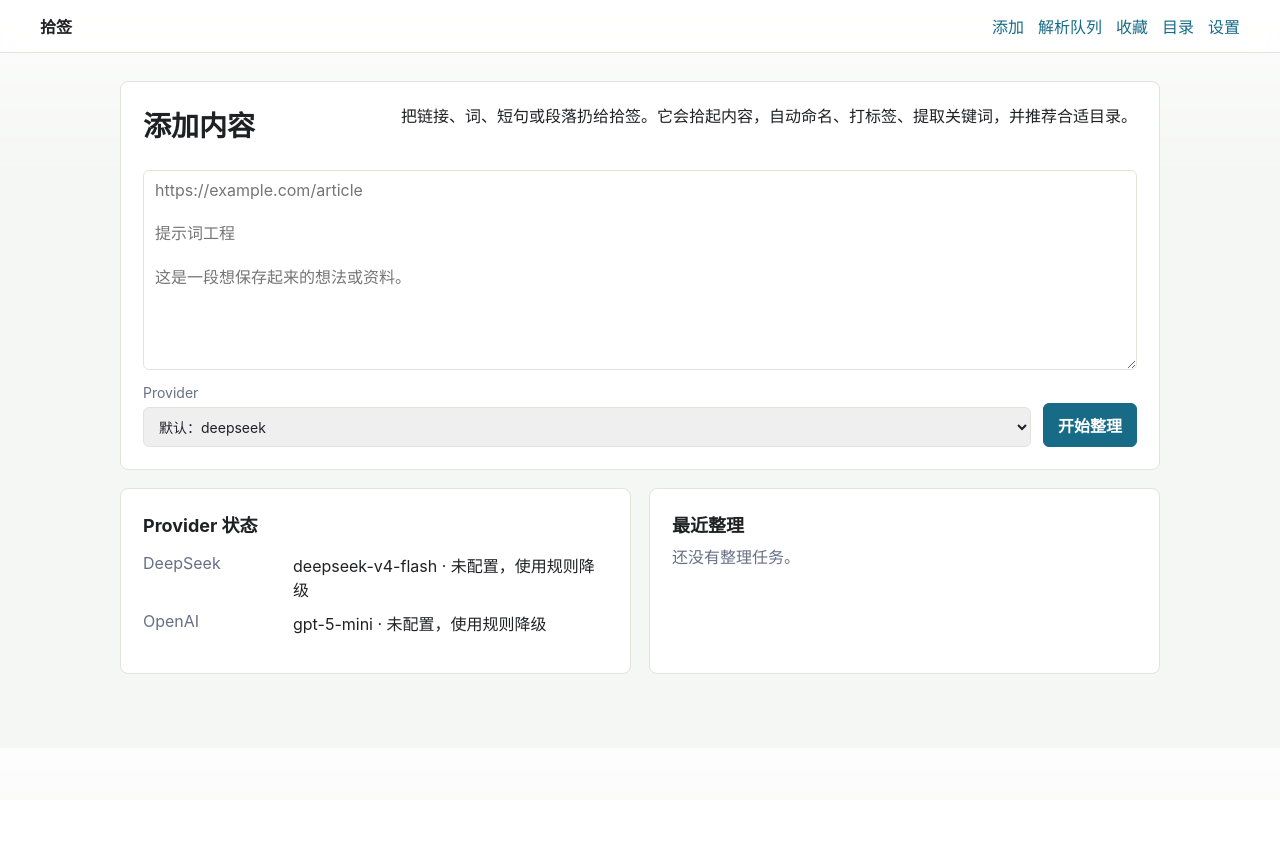
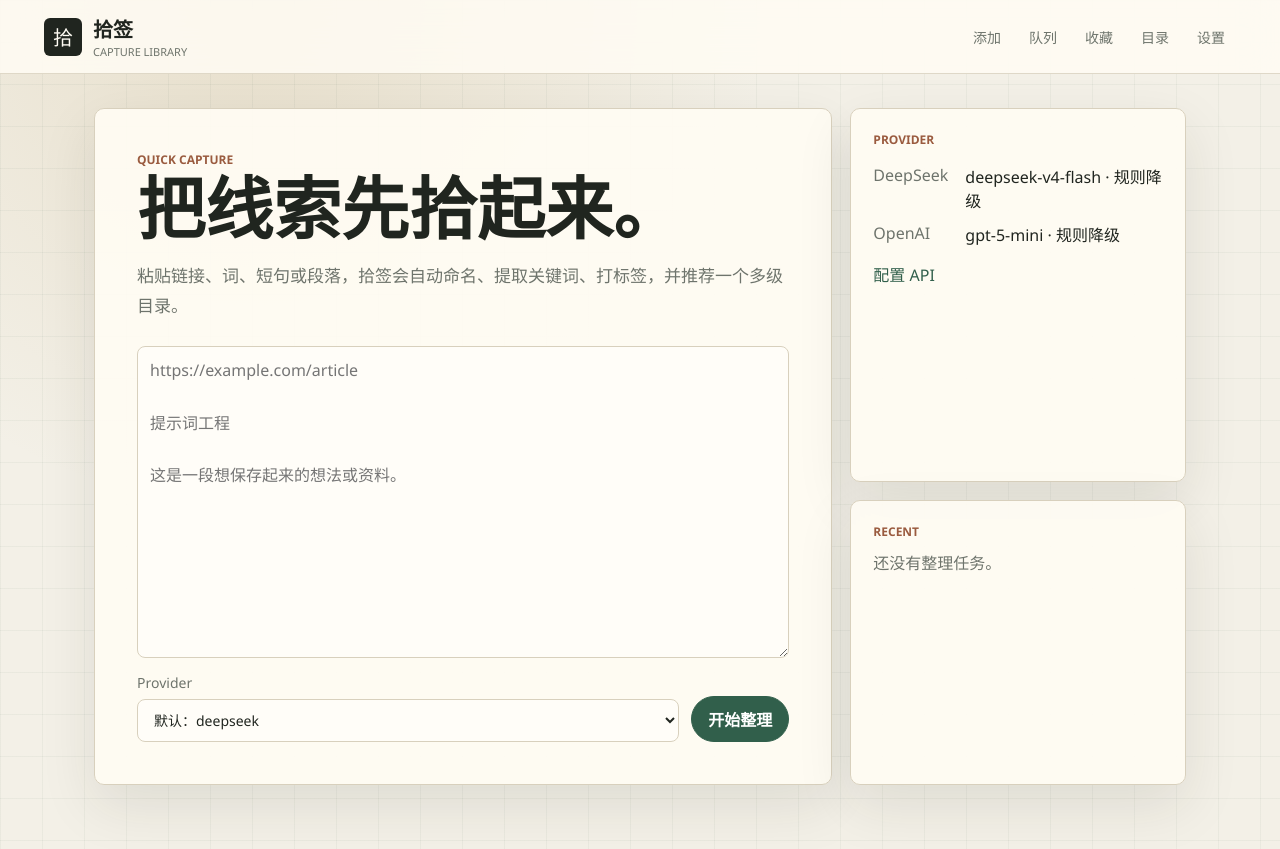
Before and after one commit to xiaomengxy/shiqian, a FastAPI app: page / in a window 1280 px wide. Before the commit the page ends 674 px from the top, so only its background shows below. Run offline with FastAPI, Linux system fonts and the light colour scheme.

Commit message:
Redesign Shiqian frontend experience

```diff
--- a/app/static/style.css
+++ b/app/static/style.css
@@ -1,17 +1,20 @@
 :root {
   color-scheme: light;
-  --bg: #f5f7f4;
-  --panel: #ffffff;
-  --ink: #202124;
-  --muted: #667085;
-  --line: #dfe4dd;
-  --accent: #176b87;
-  --accent-strong: #0f4d5f;
-  --soft: #eef6f7;
-  --leaf: #5f7f45;
-  --warm: #f4efe4;
-  --danger: #b42318;
-  font-family: Inter, "Segoe UI", system-ui, -apple-system, sans-serif;
+  --bg: #f3f0e7;
+  --paper: #fffcf4;
+  --paper-strong: #fff8e8;
+  --ink: #20251f;
+  --muted: #6e746c;
+  --line: #d8d0bd;
+  --line-strong: #b9ad94;
+  --accent: #315f4b;
+  --accent-strong: #1e3f32;
+  --accent-soft: #e5efe8;
+  --clay: #9a5b3f;
+  --gold: #b3924f;
+  --danger: #a33a2b;
+  --shadow: 0 20px 55px rgba(44, 38, 25, 0.10);
+  font-family: "Aptos", "Segoe UI", "Noto Sans SC", sans-serif;
 }
 
 * {
@@ -21,9 +24,20 @@
 body {
   margin: 0;
   background:
-    linear-gradient(180deg, rgba(255,255,255,0.78), rgba(255,255,255,0) 180px),
+    linear-gradient(90deg, rgba(49, 95, 75, 0.05) 1px, transparent 1px),
+    linear-gradient(180deg, rgba(49, 95, 75, 0.05) 1px, transparent 1px),
+    radial-gradient(circle at 20% 0%, rgba(179, 146, 79, 0.18), transparent 32rem),
     var(--bg);
+  background-size: 42px 42px, 42px 42px, auto, auto;
   color: var(--ink);
+}
+
+.page-grain {
+  inset: 0;
+  opacity: 0.28;
+  pointer-events: none;
+  position: fixed;
+  z-index: 0;
 }
 
 a {
@@ -32,104 +46,168 @@ a {
 }
 
 a:hover {
-  text-decoration: underline;
+  color: var(--accent-strong);
+  text-decoration: none;
 }
 
 .topbar {
   align-items: center;
-  background: #ffffffcc;
-  border-bottom: 1px solid var(--line);
+  background: rgba(255, 252, 244, 0.86);
+  border-bottom: 1px solid rgba(216, 208, 189, 0.82);
+  backdrop-filter: blur(18px);
   display: flex;
   gap: 24px;
   justify-content: space-between;
-  padding: 14px clamp(16px, 4vw, 40px);
+  padding: 14px clamp(18px, 4vw, 44px);
   position: sticky;
   top: 0;
-  backdrop-filter: blur(12px);
-  z-index: 2;
+  z-index: 5;
 }
 
 .brand {
+  align-items: center;
   color: var(--ink);
-  font-weight: 700;
+  display: inline-flex;
+  gap: 11px;
+}
+
+.brand-mark {
+  align-items: center;
+  background: var(--ink);
+  border-radius: 6px;
+  color: var(--paper);
+  display: inline-flex;
+  font-family: "Songti SC", "Noto Serif SC", serif;
+  font-size: 20px;
+  height: 38px;
+  justify-content: center;
+  width: 38px;
+}
+
+.brand strong {
+  display: block;
+  font-family: "Songti SC", "Noto Serif SC", serif;
+  font-size: 20px;
+  letter-spacing: 0;
+}
+
+.brand small {
+  color: var(--muted);
+  display: block;
+  font-size: 11px;
+  margin-top: 1px;
+  text-transform: uppercase;
 }
 
 nav {
   display: flex;
   flex-wrap: wrap;
-  gap: 14px;
+  gap: 6px;
+}
+
+nav a {
+  border-radius: 999px;
+  color: var(--muted);
+  font-size: 14px;
+  padding: 7px 11px;
+}
+
+nav a:hover {
+  background: var(--accent-soft);
+  color: var(--accent-strong);
 }
 
 .shell {
   margin: 0 auto;
-  max-width: 1120px;
-  padding: 28px clamp(16px, 4vw, 40px) 56px;
+  max-width: 1180px;
+  padding: 34px clamp(16px, 4vw, 44px) 64px;
+  position: relative;
+  z-index: 1;
 }
 
-.collection-hero {
-  align-items: center;
-  background: #ffffff;
+.home-layout {
+  display: grid;
+  gap: 18px;
+  grid-template-columns: minmax(0, 1.65fr) minmax(300px, 0.75fr);
+}
+
+.capture-panel,
+.page-heading,
+.filter-panel,
+.panel,
+.rail-card,
+.bookmark-card,
+.empty-state {
+  background: rgba(255, 252, 244, 0.92);
   border: 1px solid var(--line);
-  border-radius: 8px;
-  display: flex;
+  border-radius: 10px;
+  box-shadow: var(--shadow);
+  min-width: 0;
+}
+
+.capture-panel {
+  min-height: 560px;
+  padding: clamp(24px, 4vw, 42px);
+}
+
+.capture-panel h1,
+.page-heading h1 {
+  font-family: "Songti SC", "Noto Serif SC", serif;
+  font-size: clamp(38px, 6vw, 68px);
+  font-weight: 700;
+  letter-spacing: 0;
+  line-height: 0.98;
+  margin: 0 0 16px;
+  overflow-wrap: anywhere;
+}
+
+.capture-panel p,
+.page-heading p {
+  color: var(--muted);
+  font-size: 17px;
+  line-height: 1.8;
+  margin: 0 0 24px;
+  max-width: 680px;
+}
+
+.section-kicker,
+.eyebrow {
+  color: var(--clay);
+  font-size: 12px;
+  font-weight: 800;
+  letter-spacing: 0;
+  margin-bottom: 10px;
+  text-transform: uppercase;
+}
+
+.capture-form textarea {
+  min-height: 285px;
+}
+
+.side-rail {
+  display: grid;
   gap: 18px;
-  justify-content: space-between;
-  margin-bottom: 14px;
+  min-width: 0;
+}
+
+.rail-card,
+.panel,
+.filter-panel,
+.empty-state {
   padding: 22px;
 }
 
-.collection-hero h1 {
-  margin-bottom: 6px;
+.page-heading {
+  align-items: flex-end;
+  display: flex;
+  gap: 22px;
+  justify-content: space-between;
+  margin-bottom: 18px;
+  padding: 28px;
 }
 
-.collection-hero p:last-child {
-  color: var(--muted);
-  margin: 0;
-}
-
-.eyebrow {
-  color: var(--leaf);
-  font-size: 12px;
-  font-weight: 800;
-  letter-spacing: 0;
-  margin-bottom: 6px;
-  text-transform: uppercase;
-}
-
-.filter-panel {
-  background: #ffffff;
-  border: 1px solid var(--line);
-  border-radius: 8px;
-  margin-bottom: 18px;
-  padding: 14px;
-}
-
-.panel {
-  background: var(--panel);
-  border: 1px solid var(--line);
-  border-radius: 8px;
-  margin-bottom: 18px;
-  padding: 22px;
-}
-
-.settings-card {
-  border: 1px solid var(--line);
-  border-radius: 8px;
-  display: grid;
-  gap: 12px;
-  padding: 16px;
-}
-
-.checkline {
-  align-items: center;
-  color: var(--ink);
-  display: flex;
-  gap: 8px;
-}
-
-.checkline input {
-  min-height: auto;
-  width: auto;
+.page-heading p {
+  margin-bottom: 0;
 }
 
 .panel-head {
@@ -145,16 +223,13 @@ h2 {
   margin: 0 0 8px;
 }
 
-h1 {
-  font-size: 28px;
-}
-
 h2 {
-  font-size: 18px;
+  font-family: "Songti SC", "Noto Serif SC", serif;
+  font-size: 22px;
 }
 
 p {
-  line-height: 1.6;
+  line-height: 1.65;
   margin: 0 0 12px;
 }
 
@@ -175,56 +250,75 @@ p {
 
 .stack {
   display: grid;
-  gap: 14px;
+  gap: 15px;
 }
 
 label {
   color: var(--muted);
   display: grid;
-  gap: 6px;
+  gap: 7px;
   font-size: 14px;
 }
 
 input,
 select,
 textarea {
+  background: #fffdf8;
   border: 1px solid var(--line);
-  border-radius: 6px;
+  border-radius: 8px;
   color: var(--ink);
   font: inherit;
-  min-height: 40px;
-  padding: 9px 11px;
+  min-height: 42px;
+  padding: 10px 12px;
   width: 100%;
 }
 
 textarea {
+  line-height: 1.65;
   resize: vertical;
+}
+
+input:focus,
+select:focus,
+textarea:focus {
+  border-color: var(--accent);
+  box-shadow: 0 0 0 3px rgba(49, 95, 75, 0.12);
+  outline: none;
 }
 
 button,
 .button {
+  align-items: center;
   background: var(--accent);
   border: 1px solid var(--accent);
-  border-radius: 6px;
+  border-radius: 999px;
   color: #fff;
   cursor: pointer;
   display: inline-flex;
   font: inherit;
-  font-weight: 650;
+  font-weight: 750;
   justify-content: center;
-  min-height: 40px;
-  padding: 9px 14px;
+  min-height: 42px;
+  padding: 10px 16px;
+  white-space: nowrap;
 }
 
 button:hover,
 .button:hover {
   background: var(--accent-strong);
-  text-decoration: none;
+  border-color: var(--accent-strong);
+  color: #fff;
 }
 
 .secondary {
-  background: var(--soft);
-  border-color: #b8d8df;
+  background: transparent;
+  border-color: var(--line-strong);
+  color: var(--accent-strong);
+}
+
+.secondary:hover {
+  background: var(--accent-soft);
+  border-color: var(--accent);
   color: var(--accent-strong);
 }
 
@@ -239,11 +333,11 @@ button:hover,
 .toolbar > label,
 .filters > input,
 .filters > select {
-  flex: 1 1 220px;
+  flex: 1 1 210px;
 }
 
 .filters .search-input {
-  flex: 2 1 340px;
+  flex: 2 1 360px;
 }
 
 .grid.two {
@@ -255,7 +349,11 @@ button:hover,
 .kv {
   display: grid;
   gap: 10px;
-  grid-template-columns: 140px 1fr;
+  grid-template-columns: 130px 1fr;
+}
+
+.kv.compact {
+  grid-template-columns: 82px 1fr;
 }
 
 .kv dt {
--- a/app/templates/base.html
+++ b/app/templates/base.html
@@ -7,11 +7,18 @@
     <link rel="stylesheet" href="{{ url_for('static', path='/style.css') }}">
   </head>
   <body>
+    <div class="page-grain" aria-hidden="true"></div>
     <header class="topbar">
-      <a class="brand" href="/">拾签</a>
+      <a class="brand" href="/">
+        <span class="brand-mark">拾</span>
+        <span>
+          <strong>拾签</strong>
+          <small>Capture Library</small>
+        </span>
+      </a>
       <nav>
         <a href="/">添加</a>
-        <a href="/jobs">解析队列</a>
+        <a href="/jobs">队列</a>
         <a href="/bookmarks">收藏</a>
         <a href="/directories">目录</a>
         <a href="/settings">设置</a>
--- a/app/templates/bookmarks.html
+++ b/app/templates/bookmarks.html
@@ -1,9 +1,9 @@
 {% extends "base.html" %}
 {% block title %}拾签 · 收藏{% endblock %}
 {% block content %}
-<section class="collection-hero">
+<section class="page-heading">
   <div>
-    <p class="eyebrow">Collection</p>
+    <div class="section-kicker">Collection</div>
     <h1>收藏</h1>
     <p>按目录、标签和关键词快速找回你拾起的链接、词条和段落。</p>
   </div>
--- a/app/templates/index.html
+++ b/app/templates/index.html
@@ -1,13 +1,13 @@
 {% extends "base.html" %}
 {% block title %}拾签 · 添加内容{% endblock %}
 {% block content %}
-<section class="panel">
-  <div class="panel-head">
-    <h1>添加内容</h1>
-    <p>把链接、词、短句或段落扔给拾签。它会拾起内容，自动命名、打标签、提取关键词，并推荐合适目录。</p>
-  </div>
-  <form method="post" action="/items/parse" class="stack">
-    <textarea name="input_text" rows="9" placeholder="https://example.com/article&#10;&#10;提示词工程&#10;&#10;这是一段想保存起来的想法或资料。"></textarea>
+<section class="home-layout">
+  <div class="capture-panel">
+    <div class="section-kicker">Quick Capture</div>
+    <h1>把线索先拾起来。</h1>
+    <p>粘贴链接、词、短句或段落，拾签会自动命名、提取关键词、打标签，并推荐一个多级目录。</p>
+    <form method="post" action="/items/parse" class="stack capture-form">
+      <textarea name="input_text" rows="11" placeholder="https://example.com/article&#10;&#10;提示词工程&#10;&#10;这是一段想保存起来的想法或资料。"></textarea>
       <div class="toolbar">
         <label>
           Provider
@@ -20,27 +20,35 @@
         <button type="submit">开始整理</button>
       </div>
     </form>
+  </div>
+
+  <aside class="side-rail">
+    <section class="rail-card">
+      <div class="section-kicker">Provider</div>
+      <dl class="kv compact">
+        <dt>DeepSeek</dt>
+        <dd>{{ settings.deepseek_model }} · {% if has_deepseek_key %}已配置{% else %}规则降级{% endif %}</dd>
+        <dt>OpenAI</dt>
+        <dd>{{ settings.openai_model }} · {% if has_openai_key %}已配置{% else %}规则降级{% endif %}</dd>
+      </dl>
+      <a href="/settings">配置 API</a>
     </section>
 
-<section class="grid two">
-  <div class="panel">
-    <h2>Provider 状态</h2>
-    <dl class="kv">
-      <dt>DeepSeek</dt><dd>{{ settings.deepseek_model }} · {% if has_deepseek_key %}已配置{% else %}未配置，使用规则降级{% endif %}</dd>
-      <dt>OpenAI</dt><dd>{{ settings.openai_model }} · {% if has_openai_key %}已配置{% else %}未配置，使用规则降级{% endif %}</dd>
-    </dl>
-  </div>
-  <div class="panel">
-    <h2>最近整理</h2>
+    <section class="rail-card">
+      <div class="section-kicker">Recent</div>
       {% if recent_jobs %}
         <ul class="plain-list">
           {% for job in recent_jobs %}
-          <li><a href="/review/{{ job.id }}">{{ job.raw_input or job.input_url }}</a><span>{{ job.source_type }} · {{ job.status }}</span></li>
+            <li>
+              <a href="/review/{{ job.id }}">{{ job.raw_input or job.input_url }}</a>
+              <span>{{ job.source_type }} · {{ job.status }}</span>
+            </li>
           {% endfor %}
         </ul>
       {% else %}
         <p class="muted">还没有整理任务。</p>
       {% endif %}
-  </div>
+    </section>
+  </aside>
 </section>
 {% endblock %}
```
Also changed, not shown: other parts of app/static/style.css (+132 -54 lines), app/templates/directories.html (+11 -5 lines), app/templates/jobs.html (+9 -7 lines), app/templates/review.html (+8 -4 lines), app/templates/settings.html (+8 -6 lines). Lines whose indentation alone changed are shown as unchanged.
